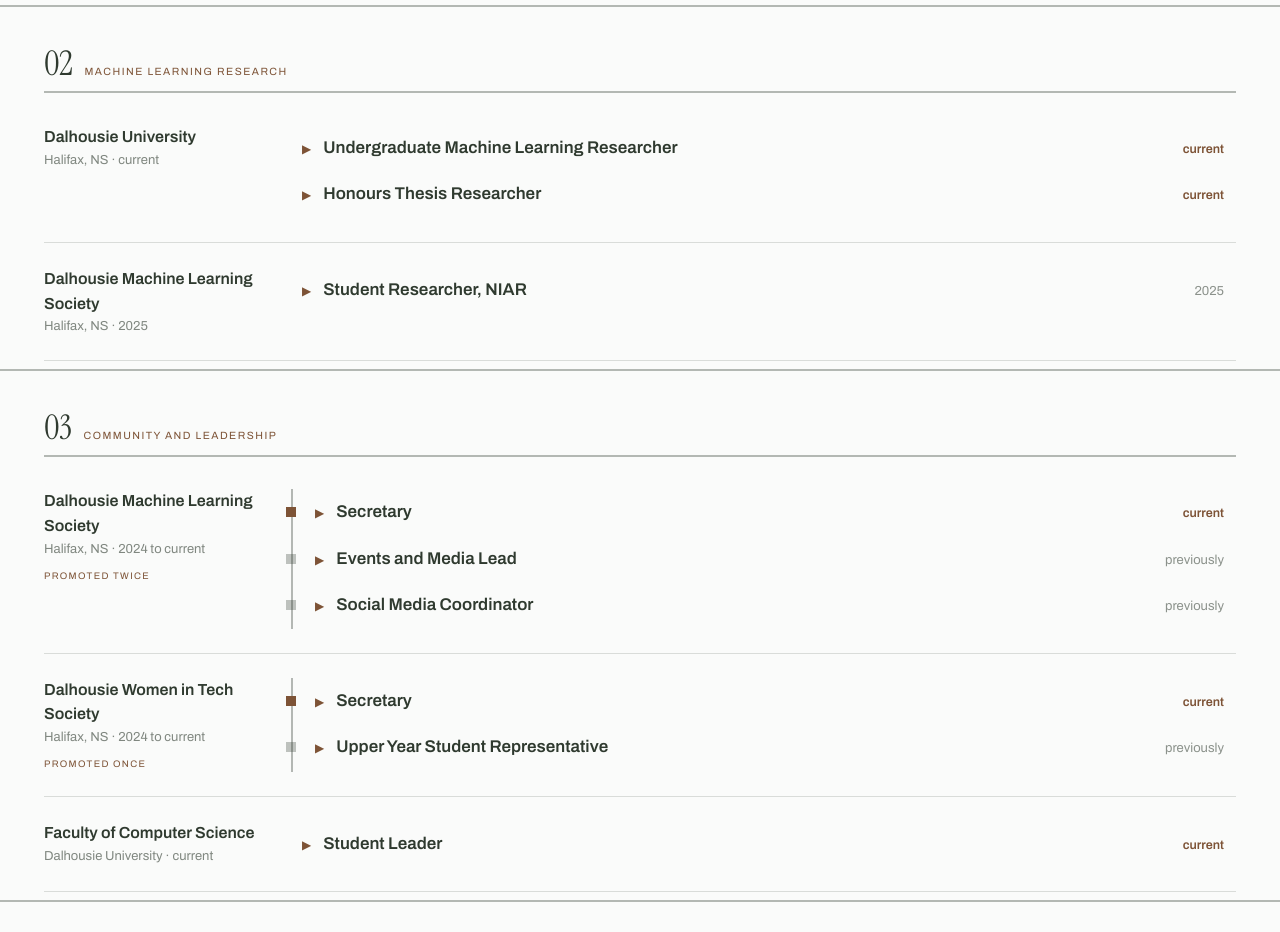
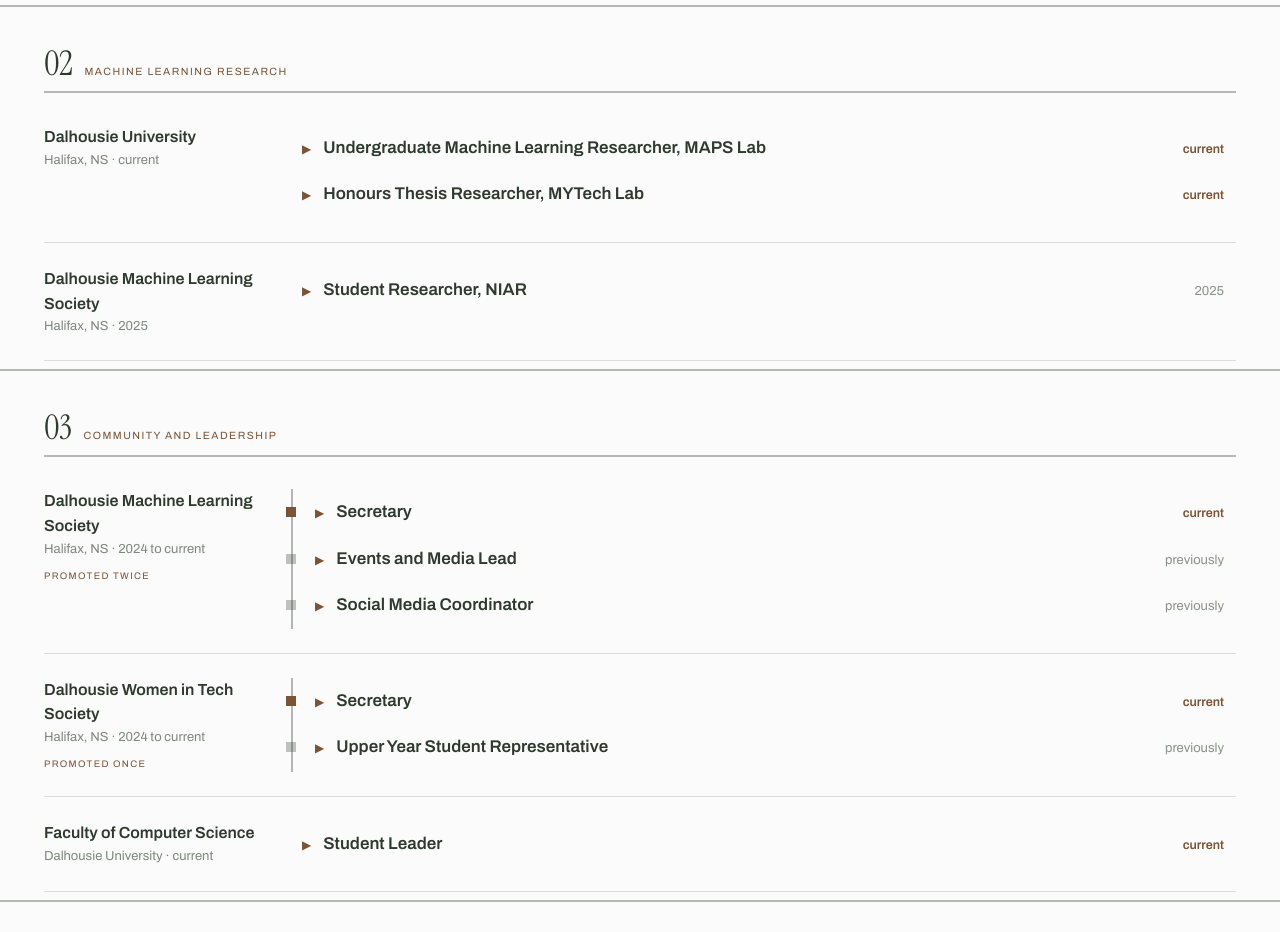
Before and after one commit to nafisahnubah/portfolio-website, a Next.js app: page /experience in a window 1280 px wide. Shown: the part 860-1792 px from the top of the page. Built offline with nearby package versions, Linux system fonts and the light colour scheme.

Commit message:
Edited Experiences text

```diff
--- a/app/experience/page.tsx
+++ b/app/experience/page.tsx
@@ -223,7 +223,7 @@ export default function ExperiencePage() {
       <Stack n="02" label="Machine learning research">
         <OrgRow org="Dalhousie University" location="Halifax, NS · current">
           <Role
-            title="Undergraduate Machine Learning Researcher"
+            title="Undergraduate Machine Learning Researcher, MAPS Lab"
             date="current"
             current
             desc="Glacier melt patterns, under faculty supervision, from geospatial and satellite data."
@@ -236,14 +236,14 @@ export default function ExperiencePage() {
             tags={["Machine learning", "Google Earth Engine", "Image segmentation", "Python"]}
           />
           <Role
-            title="Honours Thesis Researcher"
+            title="Honours Thesis Researcher, MYTech Lab"
             date="current"
             current
             desc="Honours thesis on detecting rare attack types in network intrusion detection, where some attack classes have very few examples to learn from."
             bullets={[
               "Studying how to improve SMOTE, a method that creates synthetic samples of rare classes, by choosing which samples to pair using a learned embedding",
               "Proposing EG-SMOTE, which trains a contrastive encoder to pick the pairs while still building samples from the original features",
-              "Planning to compare it against SMOTE, Borderline-SMOTE and ADASYN on the UNSW-NB15 and NSL-KDD datasets",
+              "Comparing it against modern SMOTE variants on the UNSW-NB15 and NSL-KDD datasets",
             ]}
             tags={["Machine learning", "Network intrusion detection", "Contrastive learning", "Python", "PyTorch"]}
           />
--- a/app/page.tsx
+++ b/app/page.tsx
@@ -56,7 +56,7 @@ export default function HomePage() {
         <div className="max-w-[1400px] mx-auto grid grid-cols-2 sm:grid-cols-4">
           {[
             { n: "04", label: "Development", detail: "Quest Software Inc., ImmediaC, Computing Councils of Canada, Dalhousie Student Accessibility Centre" },
-            { n: "02", label: "Research", detail: "Honours thesis on network intrusion detection, glacier melt research, fMRI analysis for SCA7" },
+            { n: "03", label: "Research", detail: "Honours thesis on network intrusion detection, glacier melt research, fMRI analysis for SCA7" },
             { n: "05", label: "Community", detail: "Dalhousie Machine Learning Society, Women in Tech Society, Faculty of Computer Science" },
             { n: "04", label: "Teaching and support", detail: "SuperNOVA camps, web development labs, peer mentorship, exam invigilation" },
           ].map((s, i) => {
```
